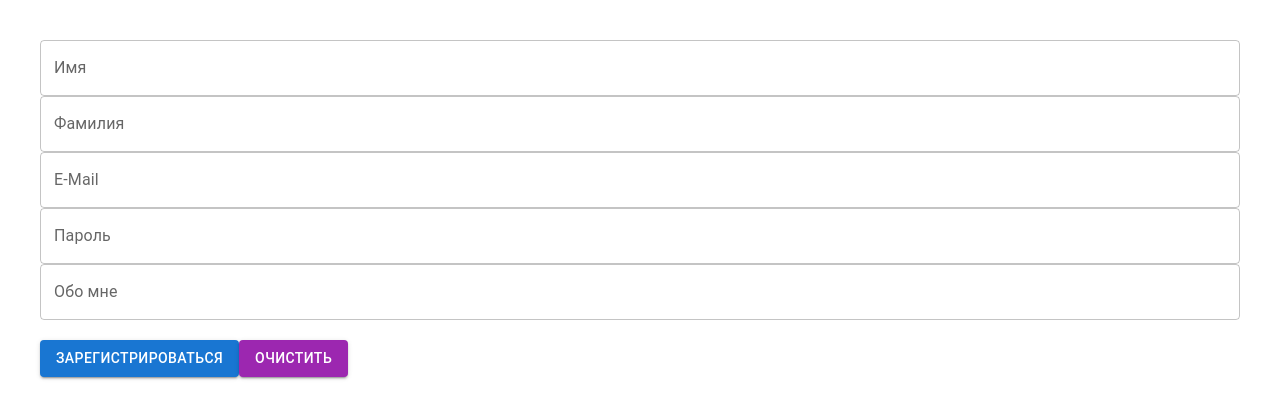
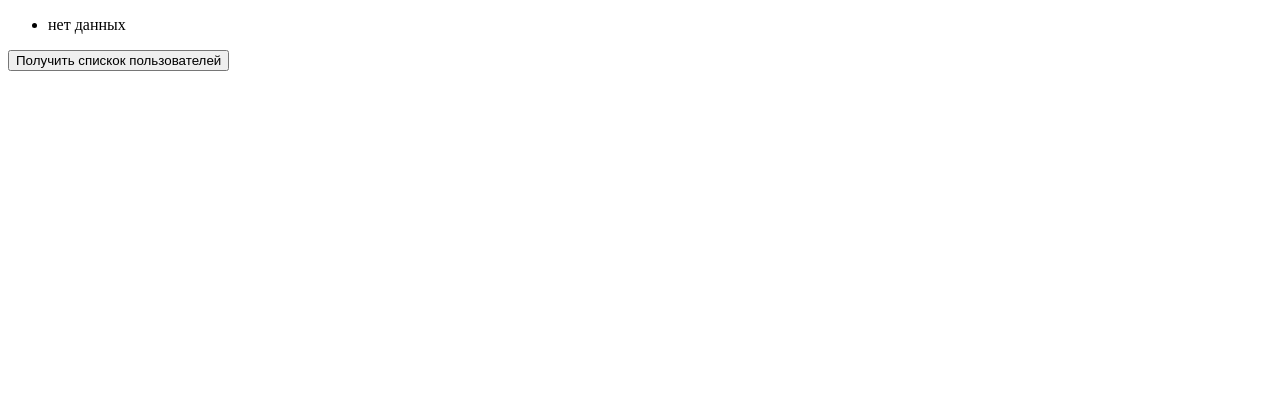
Before and after one commit to frontlake/react-mentoring, a React (Create React App) app: page / in a window 1280 px wide. Shown: the top 418 px of the page. Built offline with nearby package versions, Linux system fonts and the light colour scheme.

Commit message:
Сделал ДЗ-8

```diff
--- a/src/index.js
+++ b/src/index.js
@@ -6,7 +6,8 @@ import ReactDOM from 'react-dom';
 // import App from './tutorial-4/App';
 // import App from './tutorial-5/App';
 // import App from './tutorial-6/App';
-import App from './tutorial-7/App';
+// import App from './tutorial-7/App';
+import App from './tutorial-8/App';
 
 ReactDOM.render(
   <React.StrictMode>
--- /dev/null
+++ b/src/tutorial-8/App.jsx
@@ -0,0 +1,30 @@
+import React from 'react';
+
+export default function App() {
+  const [users, setUsers] = React.useState([]);
+
+  const url = 'https://61784062bb979200171ff624.mockapi.io/usrs';
+
+  const getUsers = async () => {
+    try {
+      const response = await fetch(url);
+      const users = await response.json();
+      setUsers(users);
+    } catch (error) {
+      console.log(error);
+    }
+  };
+
+  return (
+    <div>
+      <ul>
+        {users !== 'Not found' && users.length > 0 ? (
+          users.map((user) => <li key={user.id}>{user.name}</li>)
+        ) : (
+          <li>нет данных</li>
+        )}
+      </ul>
+      <button onClick={getUsers}>Получить спискок пользователей</button>
+    </div>
+  );
+}
```
Also changed, not shown: 1 other file (tests, documents, lock files or other folders).
